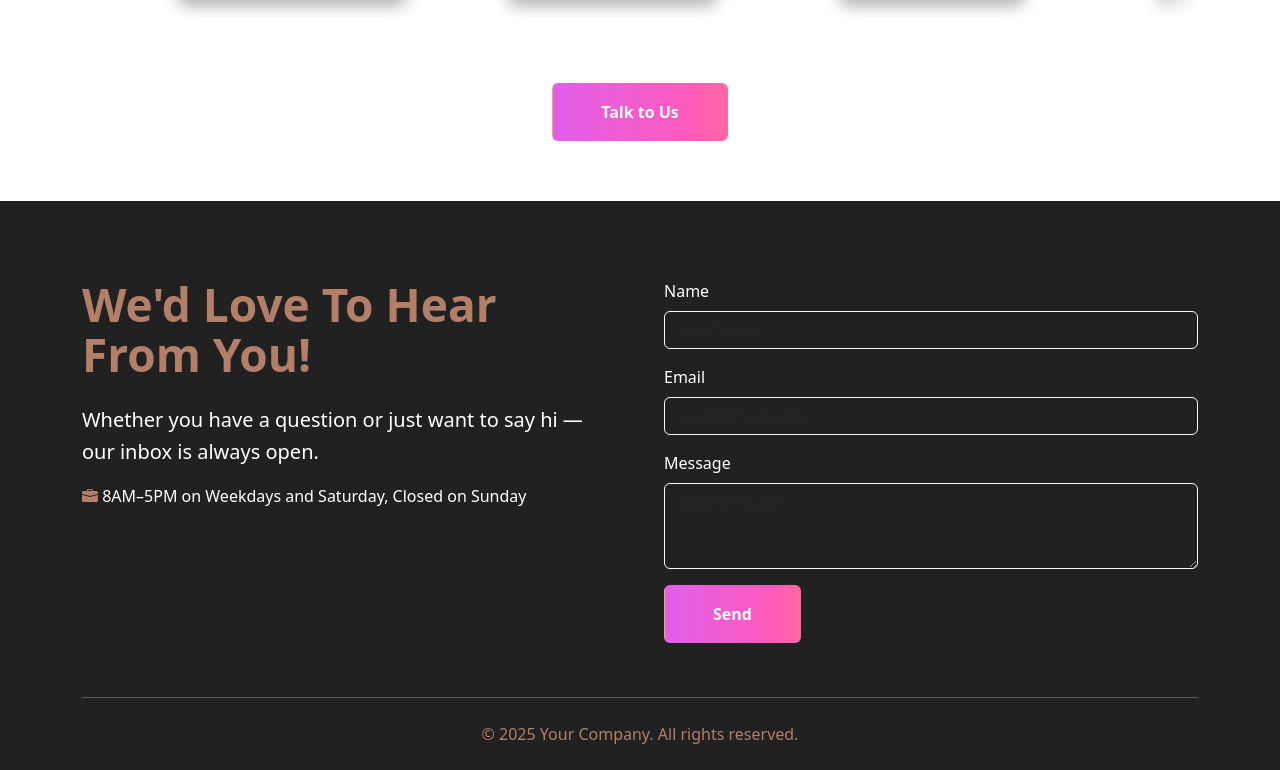
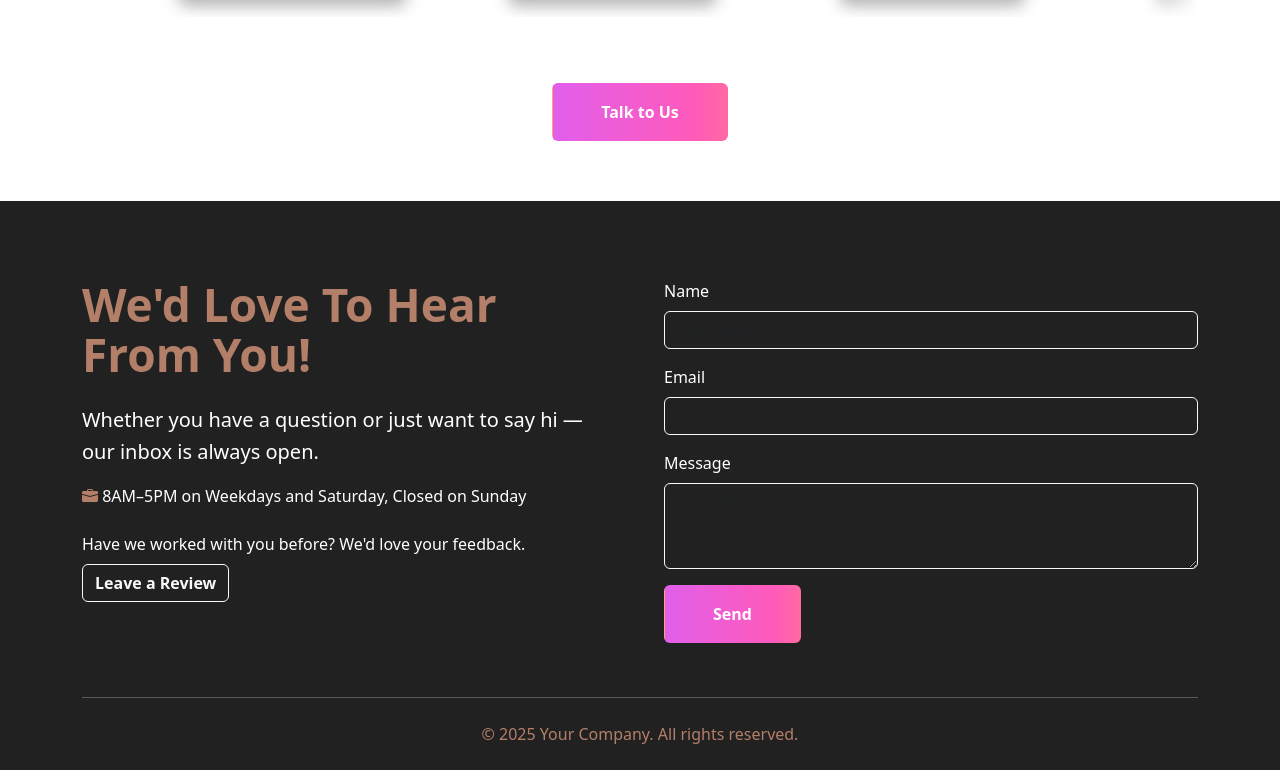
Before and after one commit to impaintingpro/MAYKS-SERVICES, a React (Create React App) app in the folder mayks-services-paage/: page / in a window 1280 px wide. Shown: the part 3224-3994 px from the top of the page. Built offline with nearby package versions, Linux system fonts and the light colour scheme; a web font is replaced by a local one.

Commit message:
updated email and added review

```diff
--- a/mayks-services-paage/public/index.html
+++ b/mayks-services-paage/public/index.html
@@ -30,7 +30,7 @@
       work correctly both with client-side routing and a non-root public URL.
       Learn how to configure a non-root public URL by running `npm run build`.
     -->
-  <title>MAYKS SERVICES</title>
+  <title>Mayks Services</title>
 </head>
 
 <body>
--- a/mayks-services-paage/src/components/contactus.jsx
+++ b/mayks-services-paage/src/components/contactus.jsx
@@ -51,6 +51,19 @@ const ContactUs = () => {
               <i className="bi bi-briefcase-fill" style={{ color: '#B47F69' }}></i>{' '}
               8AM–5PM on Weekdays and Saturday, Closed on Sunday
             </p>
+
+            {/* Review CTA */}
+            <div className="mt-4">
+              <p className="fw-normal mb-2">Have we worked with you before? We'd love your feedback.</p>
+              <a
+                href="https://www.yelp.com/biz/mayks-services-portland" // Replace with actual review link
+                className="btn btn-outline-light fw-semibold"
+                target="_blank"
+                rel="noopener noreferrer"
+              >
+                Leave a Review
+              </a>
+            </div>
           </div>
 
           {/* Contact Us Form */}
@@ -98,7 +111,6 @@ const ContactUs = () => {
               <button
                 type="submit"
                 className="btn button-1 text-white fw-semibold px-5 py-3"
-
               >
                 Send
               </button>
```
Also changed, not shown: 8 other files (tests, documents, lock files or other folders).
